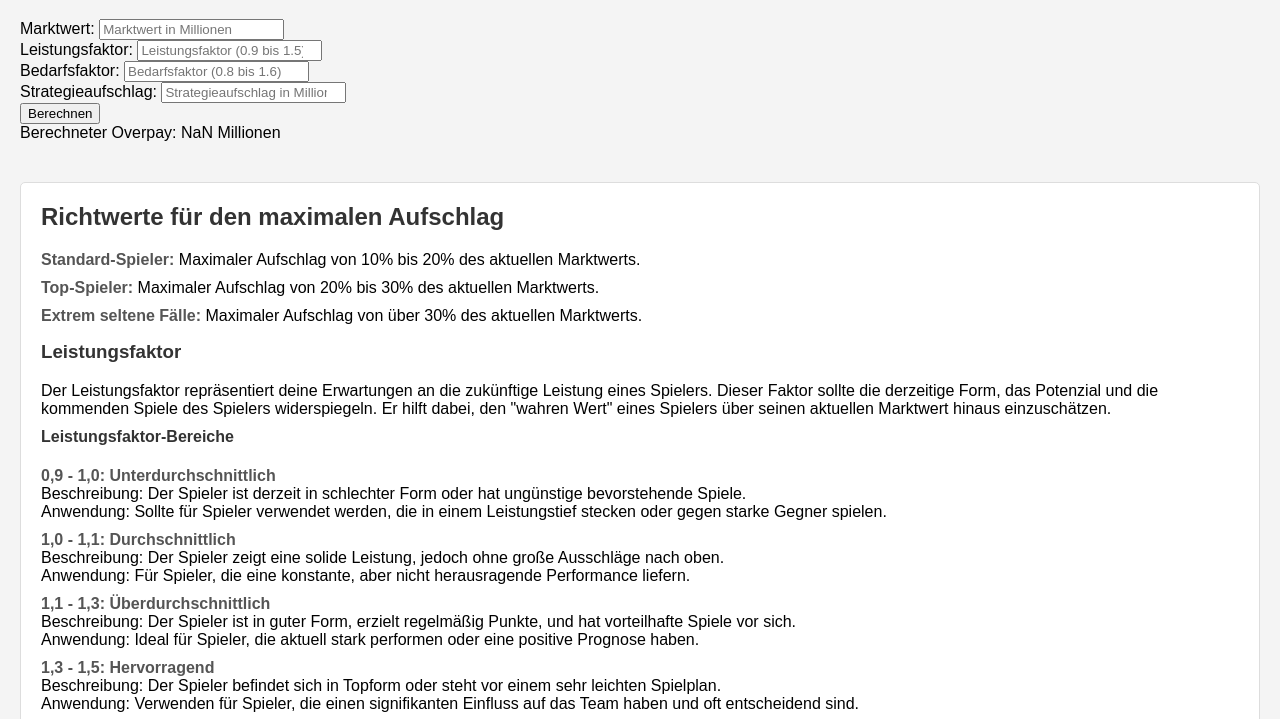
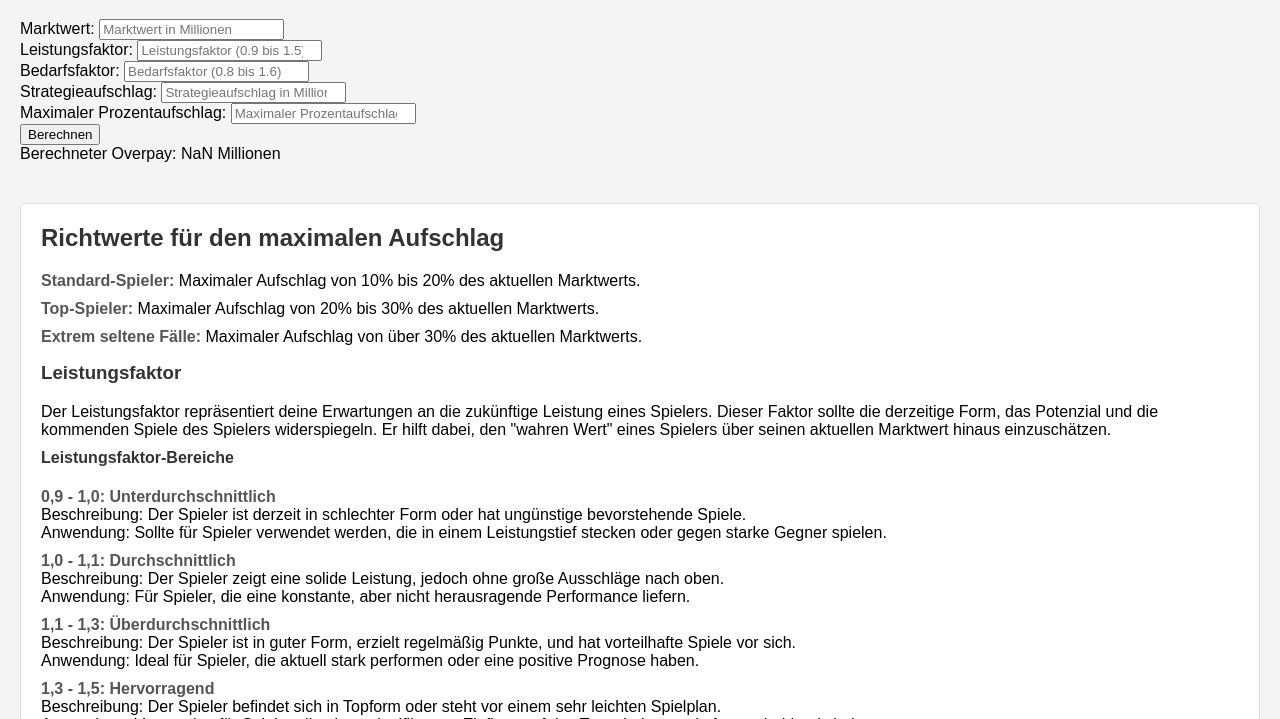
Before and after one commit to Stiffler183/kickbase-overpay, a plain HTML site: page index.html in a window 1280 px wide. Both pictures are taken after a click on the button "Berechnen". Shown: the part 81-800 px from the top of the page. Drawn offline with Linux system fonts and the light colour scheme.

Commit message:
Update index.html

```diff
--- a/index.html
+++ b/index.html
@@ -92,6 +92,9 @@
             <label for="strategy-surcharge">Strategieaufschlag:</label>
             <input type="number" step="0.01" id="strategy-surcharge" placeholder="Strategieaufschlag in Millionen" required><br>
 
+            <label for="max-percentage">Maximaler Prozentaufschlag:</label>
+            <input type="number" step="0.01" id="max-percentage" placeholder="Maximaler Prozentaufschlag" required><br>
+
             <button type="button" onclick="calculateOverpay()">Berechnen</button>
         </form>
 
@@ -106,12 +109,16 @@
                 const performanceFactor = parseFloat(document.getElementById('performance-factor').value);
                 const demandFactor = parseFloat(document.getElementById('demand-factor').value);
                 const strategySurcharge = parseFloat(document.getElementById('strategy-surcharge').value);
+                const maxPercentage = parseFloat(document.getElementById('max-percentage').value);
 
-                // Berechnung
-                const overpay = marketValue * performanceFactor * demandFactor + strategySurcharge;
+                // Berechnung des Overpay
+                let overpay = marketValue * performanceFactor * demandFactor + strategySurcharge;
+
+                // Maximaler Aufschlag berücksichtigen
+                const maxOverpay = marketValue * (1 + maxPercentage / 100);
 
                 // Ergebnis anzeigen
-                document.getElementById('result').innerText = `Berechneter Overpay: ${overpay.toFixed(2)} Millionen`;
+                document.getElementById('result').innerText = `Berechneter Overpay: ${Math.min(overpay, maxOverpay).toFixed(2)} Millionen`;
             }
         </script>
     </div>
```
